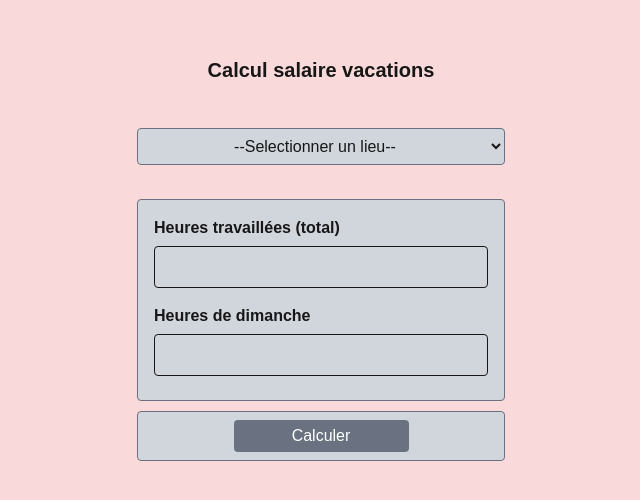
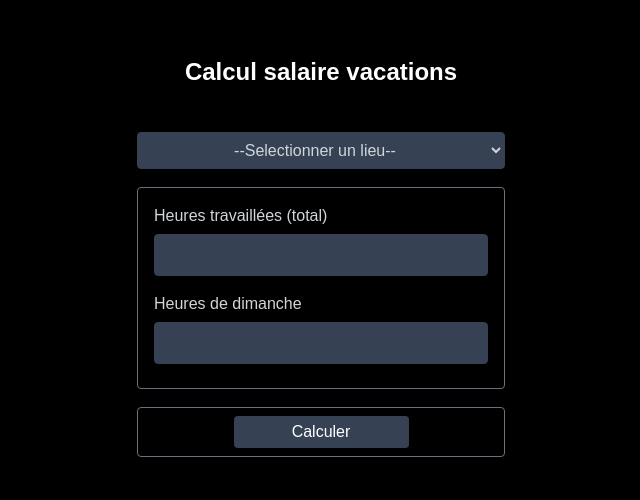
Before and after one commit to laetitia-piat/salaire-front, a Next.js app: page / in a window 1280 px wide. Shown: the top 500 px of the page, without its empty margins (319-959 px from the left). Built offline with nearby package versions, Linux system fonts and the light colour scheme.

Commit message:
add style black

```diff
--- a/app/globals.css
+++ b/app/globals.css
@@ -1,7 +1,7 @@
 @import "tailwindcss";
 
 :root {
-  --background: #f1a1a167;
+  --background: #000000;
   --foreground: #171717;
 }
 
@@ -15,7 +15,7 @@
 @media (prefers-color-scheme: dark) {
   :root {
     --background: #0a0a0a;
-    --foreground: #969494;
+    --foreground: #000000;
   }
 }
 
--- a/app/page.tsx
+++ b/app/page.tsx
@@ -55,7 +55,7 @@ export default function Home() {
 
   return (
     <main className="mx-auto mt-10 max-w-[400px] p-4">
-      <h1 className="font-bold text-xl text-center mb-10">
+      <h1 className="font-bold text-2xl text-center mb-10 text-white">
         Calcul salaire vacations
       </h1>
 
@@ -63,7 +63,7 @@ export default function Home() {
         <select
           value={type}
           onChange={(e) => setType(e.target.value)}
-          className="mt-1 w-[100%] rounded border border-gray-500 bg-gray-300 p-2"
+          className="mt-1 w-[100%] rounded border border-gray-700 bg-gray-700 p-2 text-gray-300"
         >
           <option value="Select" className="text-center">
             --Selectionner un lieu--
@@ -72,11 +72,11 @@ export default function Home() {
           <option value="HPEL">HPEL</option>
           <option value="Diabeto">Diabeto</option>
         </select>
-        <div className="mt-6 rounded border border-gray-500 bg-gray-300 p-4">
-          <label className="font-bold">
+        <div className="mt-2 rounded border border-gray-500 bg-black p-4">
+          <label className=" text-gray-300">
             Heures travaillées (total)
             <input
-              className="rounded border"
+              className="rounded border border-gray-700 bg-gray-700 p-2 text-gray-300"
               value={heures}
               onChange={(e) => setHeures(e.target.value)}
               type="number"
@@ -86,10 +86,10 @@ export default function Home() {
             />
           </label>
 
-          <label className="font-bold mt-4 mb-2 block">
+          <label className="mt-4 mb-2 block text-gray-300">
             Heures de dimanche
             <input
-              className="rounded border"
+              className="rounded border bg-gray-700 border-gray-700 p-2 text-gray-300"
               value={heuresDimanche}
               onChange={(e) => setHeuresDimanche(e.target.value)}
               type="number"
@@ -100,11 +100,11 @@ export default function Home() {
           </label>
         </div>
 
-        <div className="p-2 rounded border border-gray-500 bg-gray-300 flex justify-center">
+        <div className="mt-2 p-2 rounded border border-gray-500 bg-black flex justify-center">
           <button
             onClick={onCalculate}
             disabled={loading}
-            className="p-1 bg-gray-500 text-white rounded w-1/2 hover:bg-gray-600 disabled:opacity-50"
+            className="p-1 bg-gray-700 text-white rounded w-1/2 hover:bg-gray-500 disabled:opacity-50"
           >
             {loading ? "Calcul..." : "Calculer"}
           </button>
@@ -113,9 +113,7 @@ export default function Home() {
         {error && <p style={{ color: "crimson" }}>{error}</p>}
 
         {result && (
-          <div
-            style={{ padding: 12, border: "1px solid #ddd", borderRadius: 8 }}
-          >
+          <div className="bg-black text-white p-12 border border-gray-500 rounded-md">
             <p>
               Salaire net :{" "}
               <span className="font-bold">{result.salaire_net} €</span>
```
